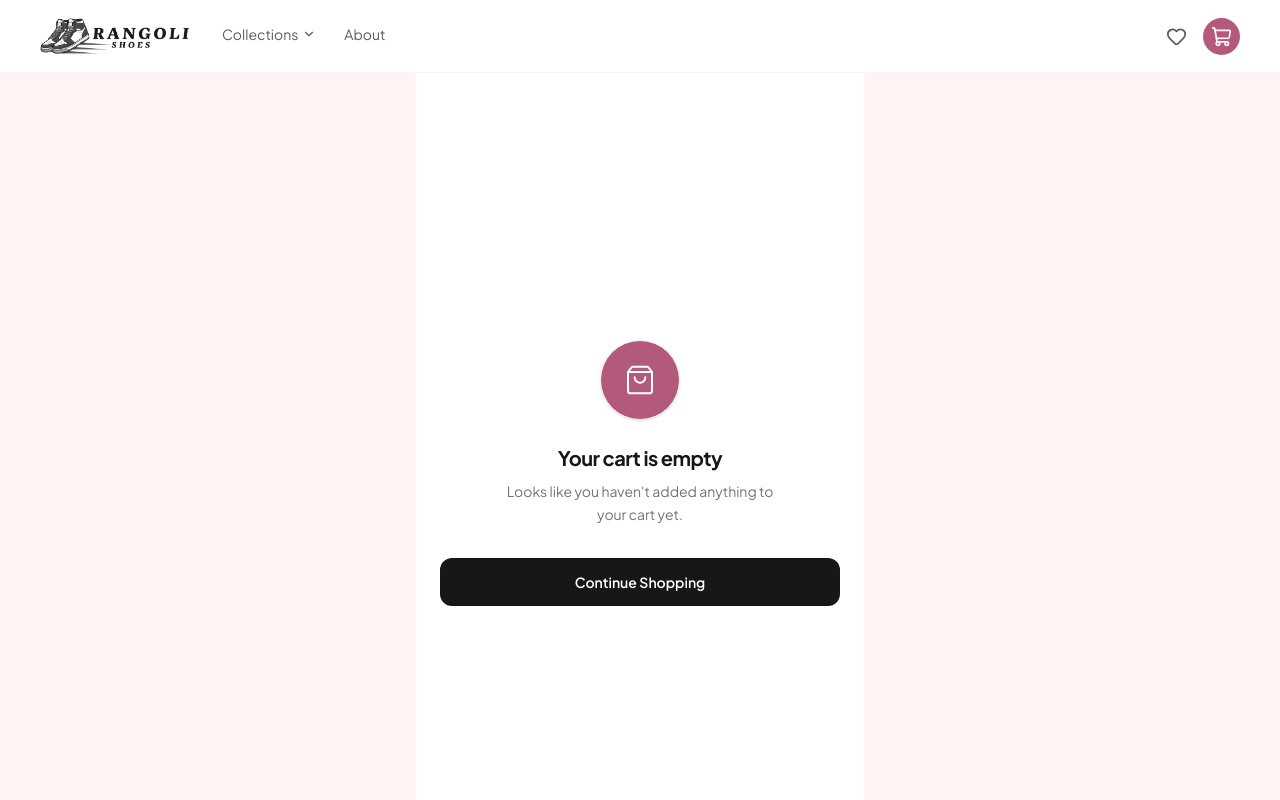
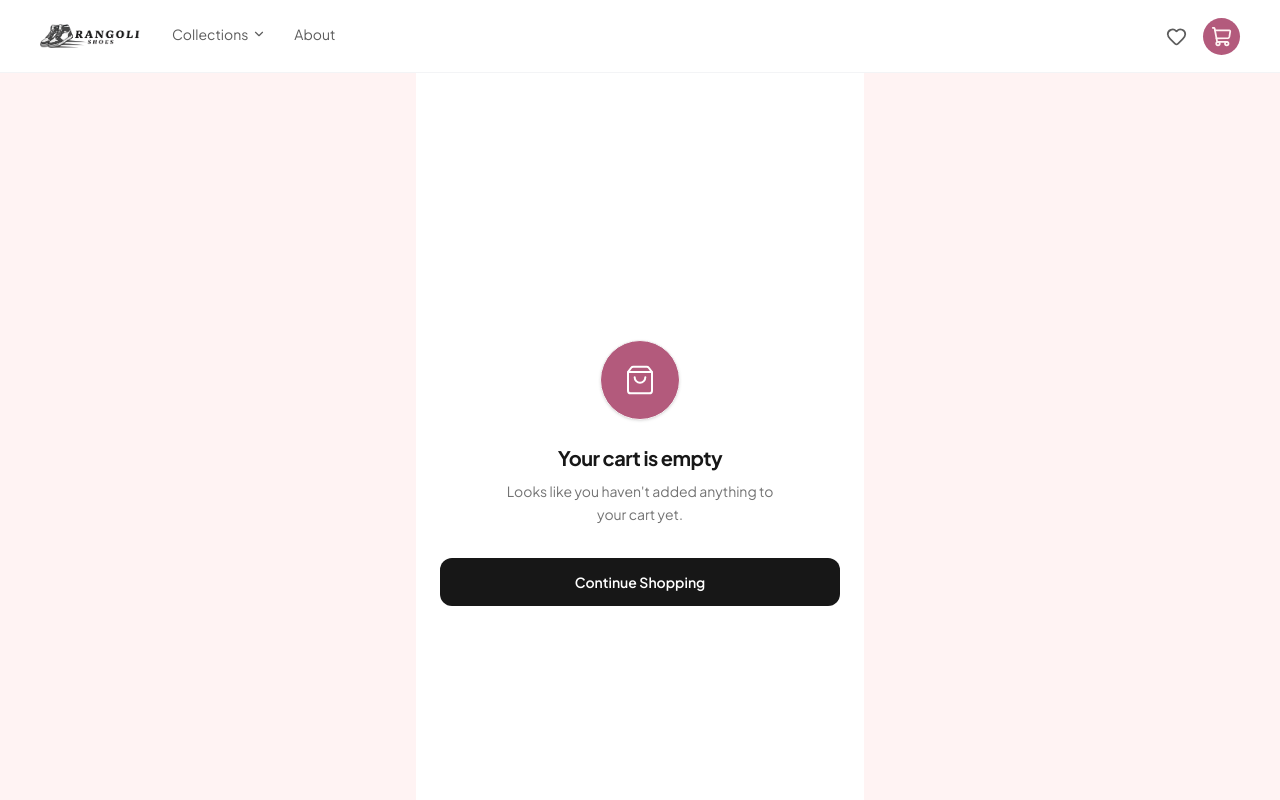
Before and after one commit to Hariom0/rangoloshoe, a Next.js app: page /cart in a window 1280 px wide. Shown: the top 800 px of the page. Built offline with nearby package versions, Linux system fonts and the light colour scheme.

Commit message:
Resize logo image in Navbar component

```diff
--- a/src/app/components/shared/Navbar.tsx
+++ b/src/app/components/shared/Navbar.tsx
@@ -71,7 +71,7 @@ export const Navbar = () => {
 
 					{/* Logo */}
 					<Link href={"/"}>
-						<Image src={"/images/logo.png"} width={150} height={150} alt="logo" priority />
+						<Image src={"/images/logo.png"} width={100} height={100} alt="logo" priority />
 					</Link>
 
 					{/* Desktop Nav */}
```
